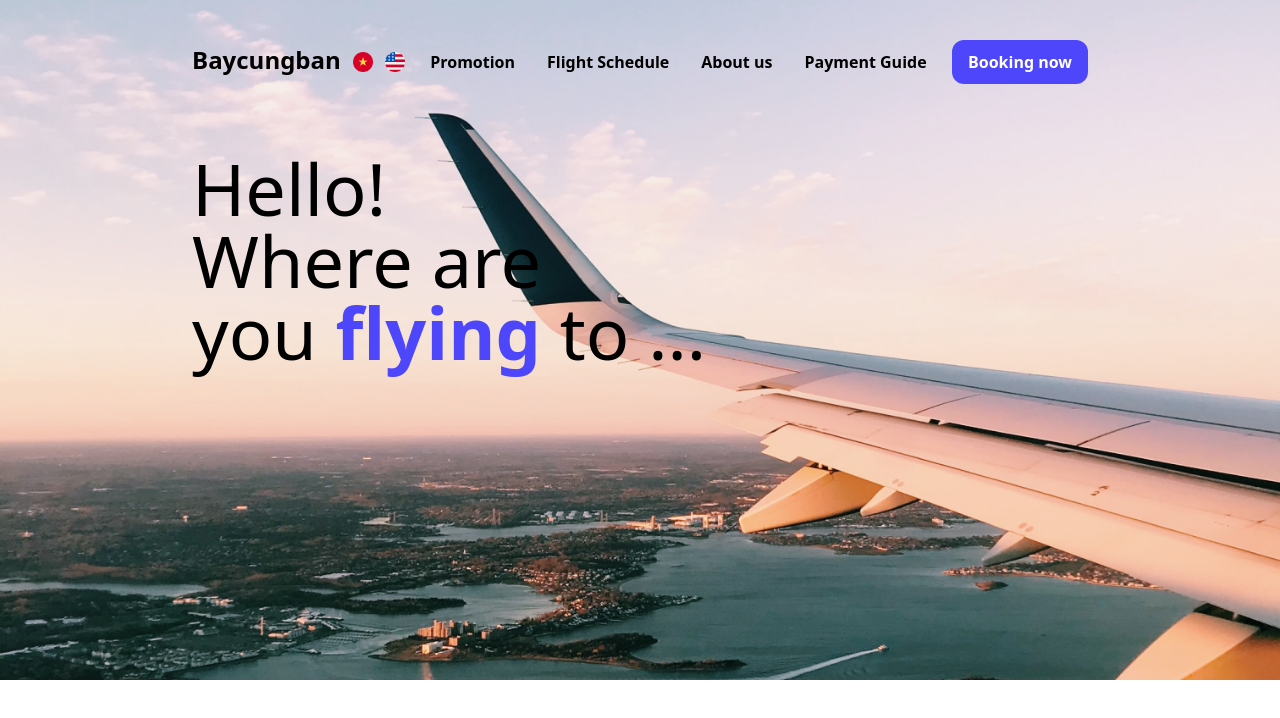
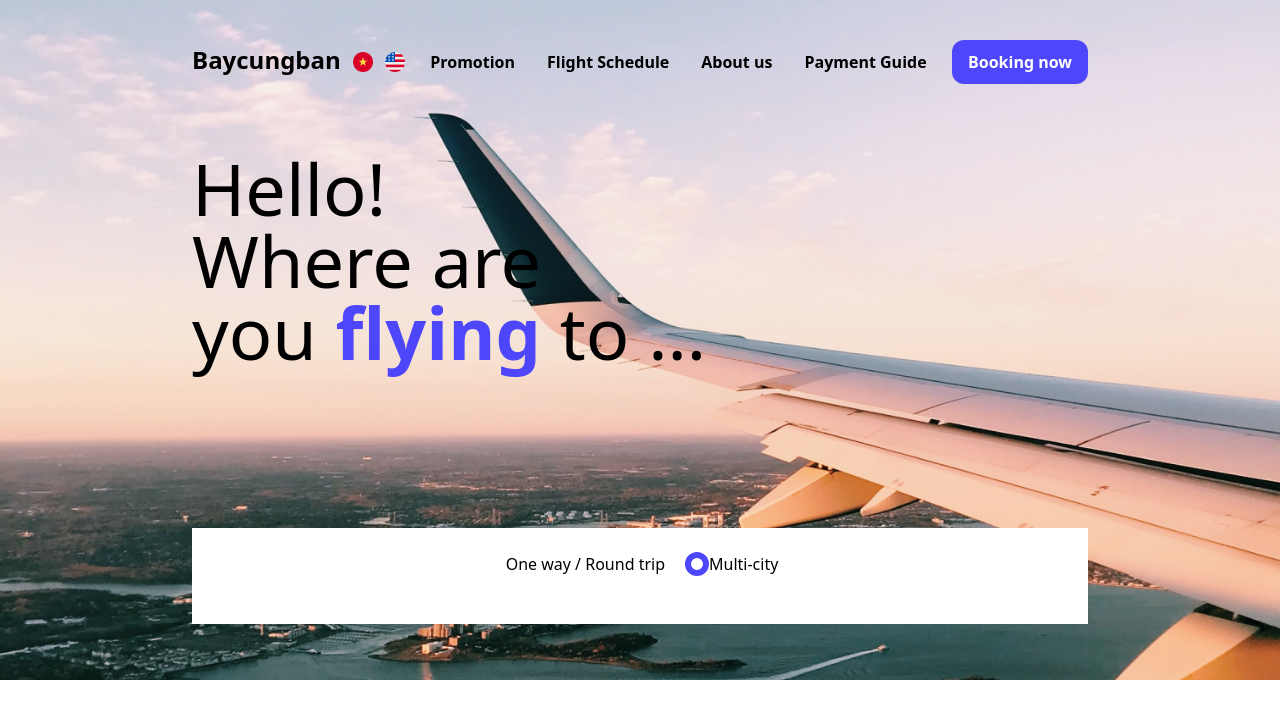
Before and after one commit to PhamTranHuy/baycungban, a React (Create React App) app: page /home in a window 1280 px wide. Shown: the top 718 px of the page. Built offline with nearby package versions, Linux system fonts and the light colour scheme.

Commit message:
create fight types radio buttons

```diff
--- a/src/components/Home/Home.jsx
+++ b/src/components/Home/Home.jsx
@@ -1,3 +1,4 @@
+import SearchFlights from "./SearchFlights/SearchFlights"
 
 function Home() {
     return (
@@ -12,6 +13,7 @@ function Home() {
                     you <span className="text-[#4D46FA] font-semibold">flying</span> to ...
                 </h1>
             </div>
+            <SearchFlights />
         </div>
     )
 }
--- /dev/null
+++ b/src/components/Home/SearchFlights/FlightTypesRadioForm/FlightTypesRadioForm.jsx
@@ -0,0 +1,27 @@
+import React, { useState } from 'react'
+const BUTTONS = [
+    {
+        text: 'One way / Round trip',
+        value: true,
+    }, {
+        text: 'Multi-city',
+        value: false
+    }
+]
+function FlightTypesRadioForm() {
+    const [activeIndex, setActiveIndex] = useState(1);
+    return (
+        <div className="flex-center">
+            {BUTTONS.map((button, index) => (
+                <button key={index} className="flex-center mr-5" onClick={() => {setActiveIndex(index)}}>
+                    <div className="w-6 h-6 bg-white rounded-full" style={{
+                        border: activeIndex === index ? '6.5px solid #4D46FA' : ''
+                    }} />
+                    <div>{button.text}</div>
+                </button>
+            ))}
+        </div>
+    )
+}
+
+export default FlightTypesRadioForm
--- /dev/null
+++ b/src/components/Home/SearchFlights/SearchFlights.jsx
@@ -0,0 +1,13 @@
+import FlightTypesRadioForm from "./FlightTypesRadioForm/FlightTypesRadioForm"
+
+function SearchFlights() {
+    return (
+        <div className="mt-40 px-12 pt-6 pb-12 bg-white">
+            <div>
+                <FlightTypesRadioForm />
+            </div>
+        </div>
+    )
+}
+
+export default SearchFlights
--- a/src/index.css
+++ b/src/index.css
@@ -17,3 +17,9 @@ code {
   font-family: source-code-pro, Menlo, Monaco, Consolas, 'Courier New',
     monospace;
 }
+
+@layer components {
+  .flex-center {
+    @apply flex justify-center items-center;
+  }
+}
--- a/src/input.css
+++ /dev/null
@@ -1,3 +0,0 @@
-@tailwind base;
-@tailwind components;
-@tailwind utilities;
```
Also changed, not shown: src/components/Home/SearchFlights.jsx (deleted).
